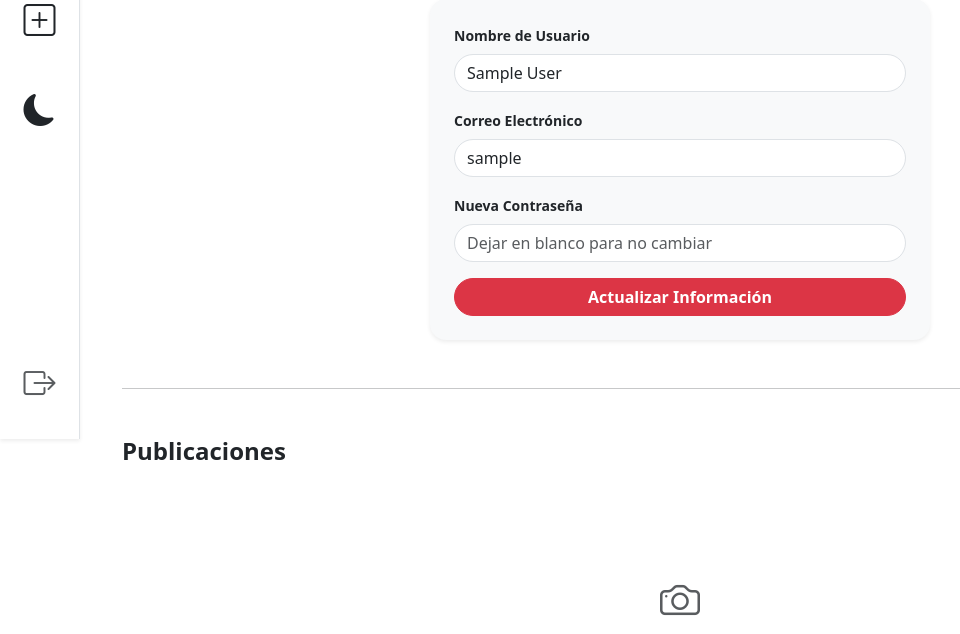
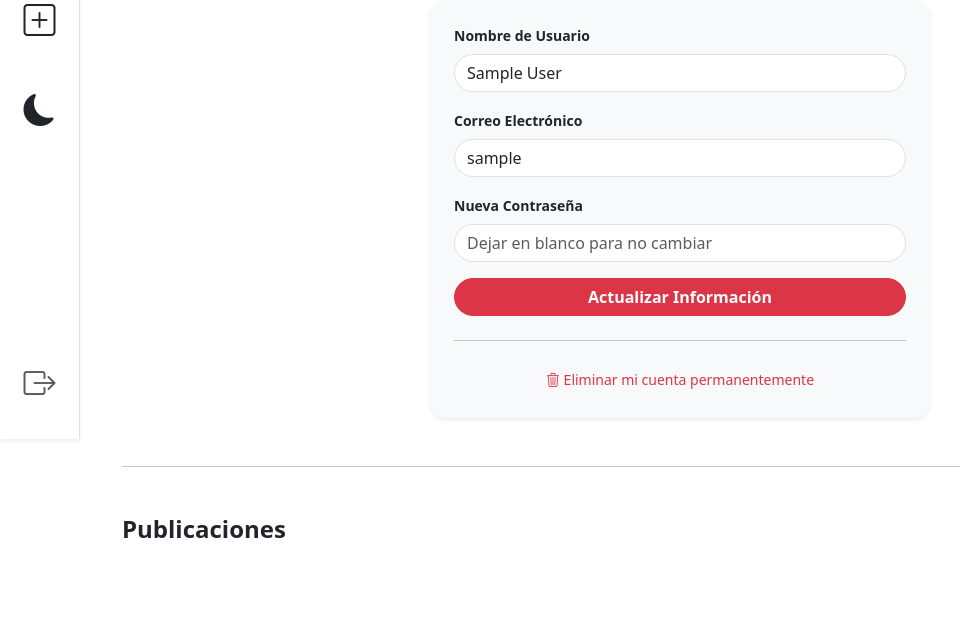
Before and after one commit to Arttoybon/pinteres, a Spring Boot app: page /usuario/mi-perfil in a window 1280 px wide. Shown: the part 361-995 px from the top of the page, without its empty margins (0-960 px from the left). Run offline with Spring Boot 4, Linux system fonts and the light colour scheme; the visitor is signed in with stand-in values (Sample User, id 1); data that the repository does not hold is empty; some of the project's set-up classes (security, data sources, template engines, error pages and the like) are left out, and stand-ins take their place.

Commit message:
26/02/26

```diff
--- a/src/main/resources/templates/perfil-usuario.html
+++ b/src/main/resources/templates/perfil-usuario.html
@@ -91,6 +91,15 @@
                         <button type="submit" class="btn btn-danger rounded-pill fw-bold">Actualizar Información</button>
                     </div>
                 </form>
+                <hr class="my-4">
+			    <div class="text-center">
+			        <form th:action="@{/usuario/eliminar-cuenta}" method="post"
+			              onsubmit="return confirm('¿Estás seguro de que quieres eliminar tu cuenta? Esta acción no se puede deshacer.');">
+			            <button type="submit" class="btn btn-outline-secondary btn-sm border-0 text-danger">
+			                <i class="bi bi-trash3"></i> Eliminar mi cuenta permanentemente
+			            </button>
+			        </form>
+			    </div>
             </div>
         </div>
 
```
